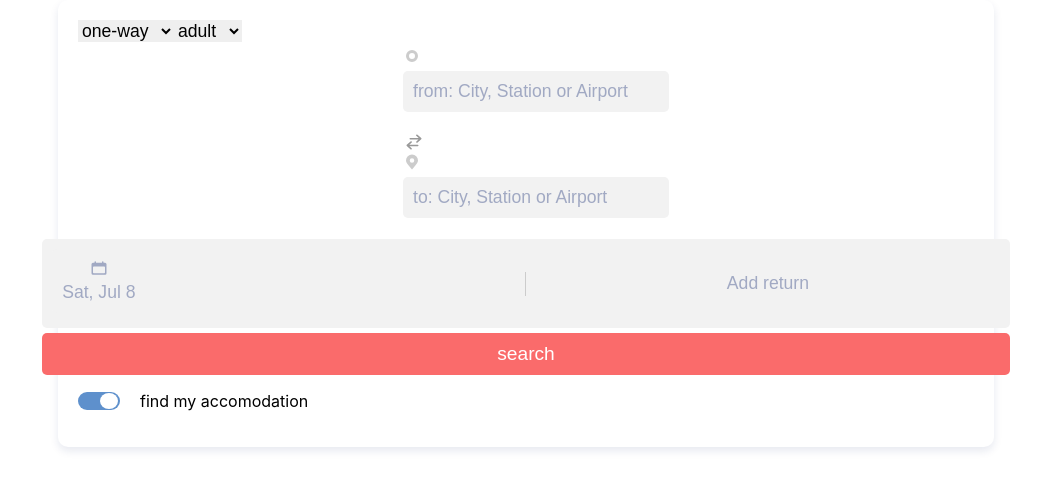
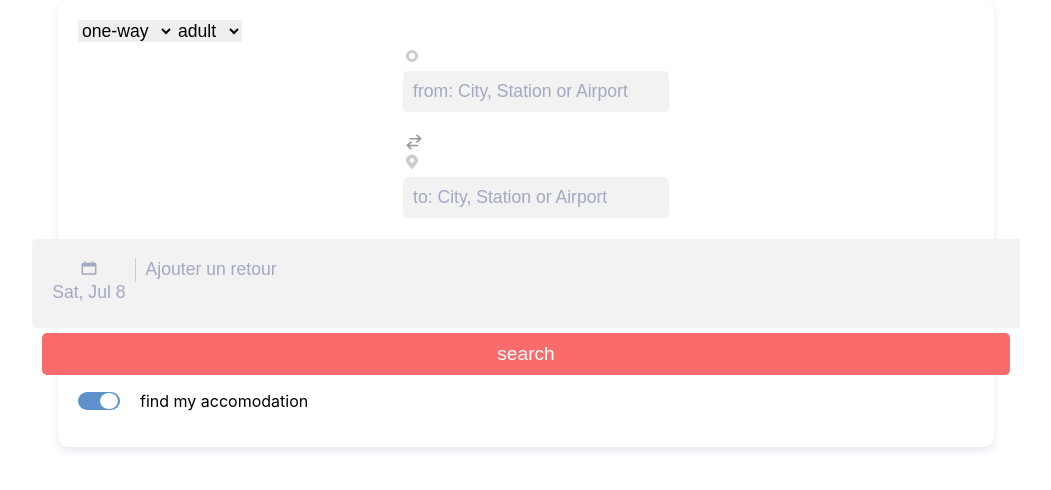
Before and after one commit to Ne3koo/searchbar_omio, a React (Create React App) app: page / in a window 1280 px wide. Shown: the top 490 px of the page, without its empty margins (114-1165 px from the left). Built offline with nearby package versions, Linux system fonts and the light colour scheme.

Commit message:
Ajout du retour + calendrier

```diff
--- a/src/composer/date.tsx
+++ b/src/composer/date.tsx
@@ -6,10 +6,18 @@ import '../App.css';
 const DateComponent: React.FC = () => {
   const [currentDate, setCurrentDate] = useState(new Date());
   const [calendarOpen, setCalendarOpen] = useState(false);
+  const [nextMonthCalendarOpen, setNextMonthCalendarOpen] = useState(false);
 
   const handleDateClick = () => {
     setCalendarOpen(!calendarOpen);
+    setNextMonthCalendarOpen(false);
   };
+
+  const handleNextMonthClick = () => {
+    setNextMonthCalendarOpen(!nextMonthCalendarOpen);
+    setCalendarOpen(false);
+  };
+
   const handleDateChange = (date: Date | Date[]) => {
     if (Array.isArray(date)) {
       // Si vous souhaitez gérer une sélection de plage de dates
@@ -18,12 +26,18 @@ const DateComponent: React.FC = () => {
       setCurrentDate(date as Date);
     }
   };
-    const options: Intl.DateTimeFormatOptions = { weekday: 'short', month: 'short', day: 'numeric' };
+
+  const options: Intl.DateTimeFormatOptions = {
+    weekday: 'short',
+    month: 'short',
+    day: 'numeric',
+  };
   const formattedDate = currentDate.toLocaleDateString('en-US', options);
 
   return (
-      <div id="date">
-        <button onClick={handleDateClick} id='date'>
+    <div id="date" className='date'>
+      <div>
+        <button onClick={handleDateClick} id="date">
           <div onClick={handleDateClick}>
             <svg viewBox="0 0 24 24" xmlns="http://www.w3.org/2000/svg">
               <path
@@ -35,8 +49,23 @@ const DateComponent: React.FC = () => {
           </div>
           {formattedDate}
         </button>
+      </div>
+      <div className="add-return">
+        <button onClick={handleNextMonthClick} className='return'>Ajouter un retour</button>
+      </div>
+      {(calendarOpen || nextMonthCalendarOpen) && (
+        <div className="calendars-container">
           {calendarOpen && (
-          <Calendar value={currentDate} onClickDay={setCurrentDate} />
+            <Calendar value={currentDate} onClickDay={handleDateChange} className="calendar" />
+          )}
+          {nextMonthCalendarOpen && (
+            <Calendar
+              value={new Date(currentDate.getFullYear(), currentDate.getMonth() + 1, 1)}
+              onClickDay={handleDateChange}
+              className="calendar"
+            />
+          )}
+        </div>
       )}
     </div>
   );
--- a/src/composer/searchbar.tsx
+++ b/src/composer/searchbar.tsx
@@ -176,13 +176,9 @@ const SearchBar: React.FC = () => {
           </div>
         {/* Fermeture second input */}
         </div>
+          {/* Date & Retour */}
+          <DateComponent/>
 
-        <div className='date'>
-          {/* Date */}
-          <DateComponent/>
-          {/* Retour */}
-          <button className='return'>Add return</button>
-        </div>
         {/* Bouton de validation */}
         <input type="submit" value="search" className="search"></input>
 
```
Lines whose indentation alone changed are shown as unchanged.
